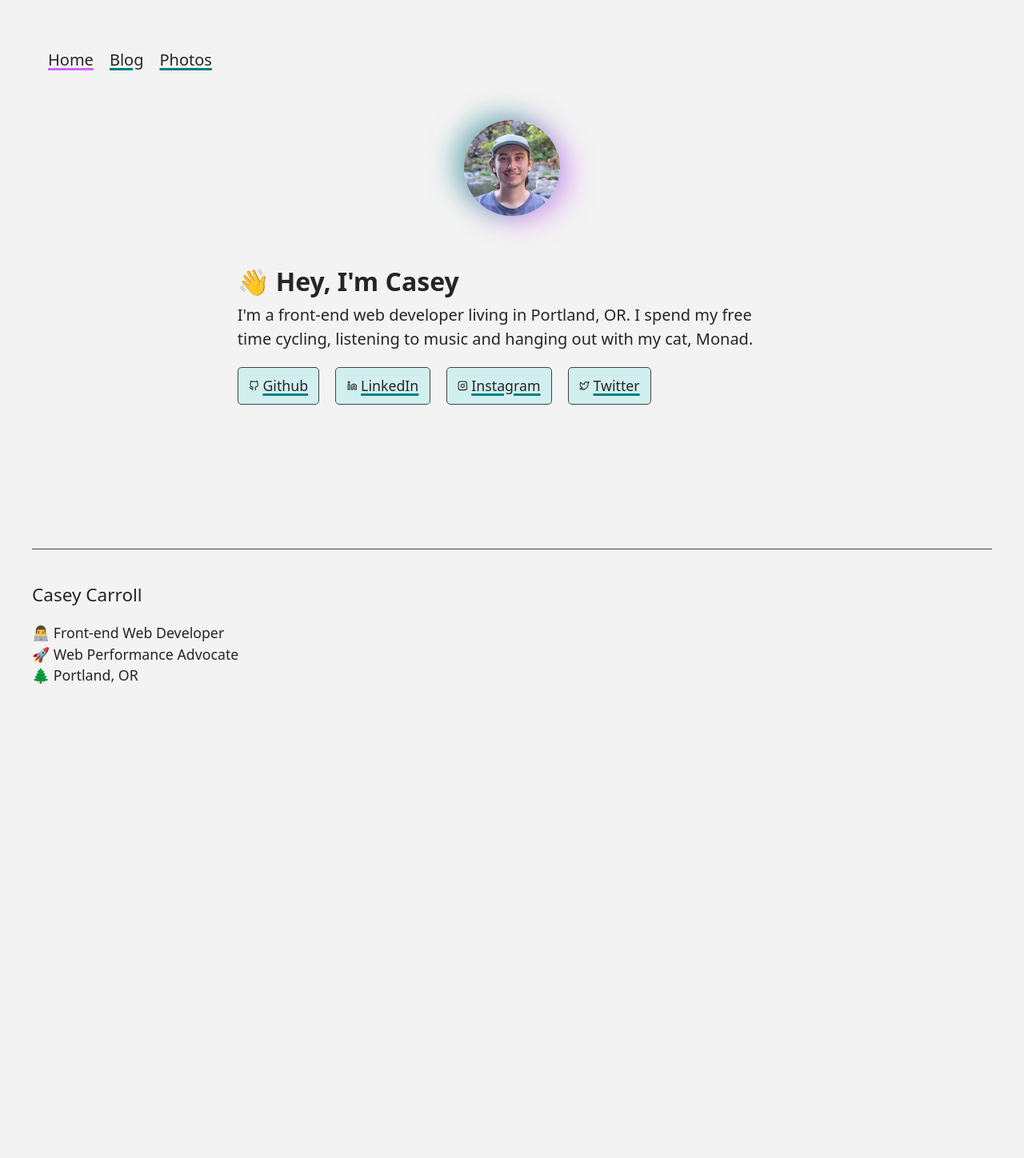
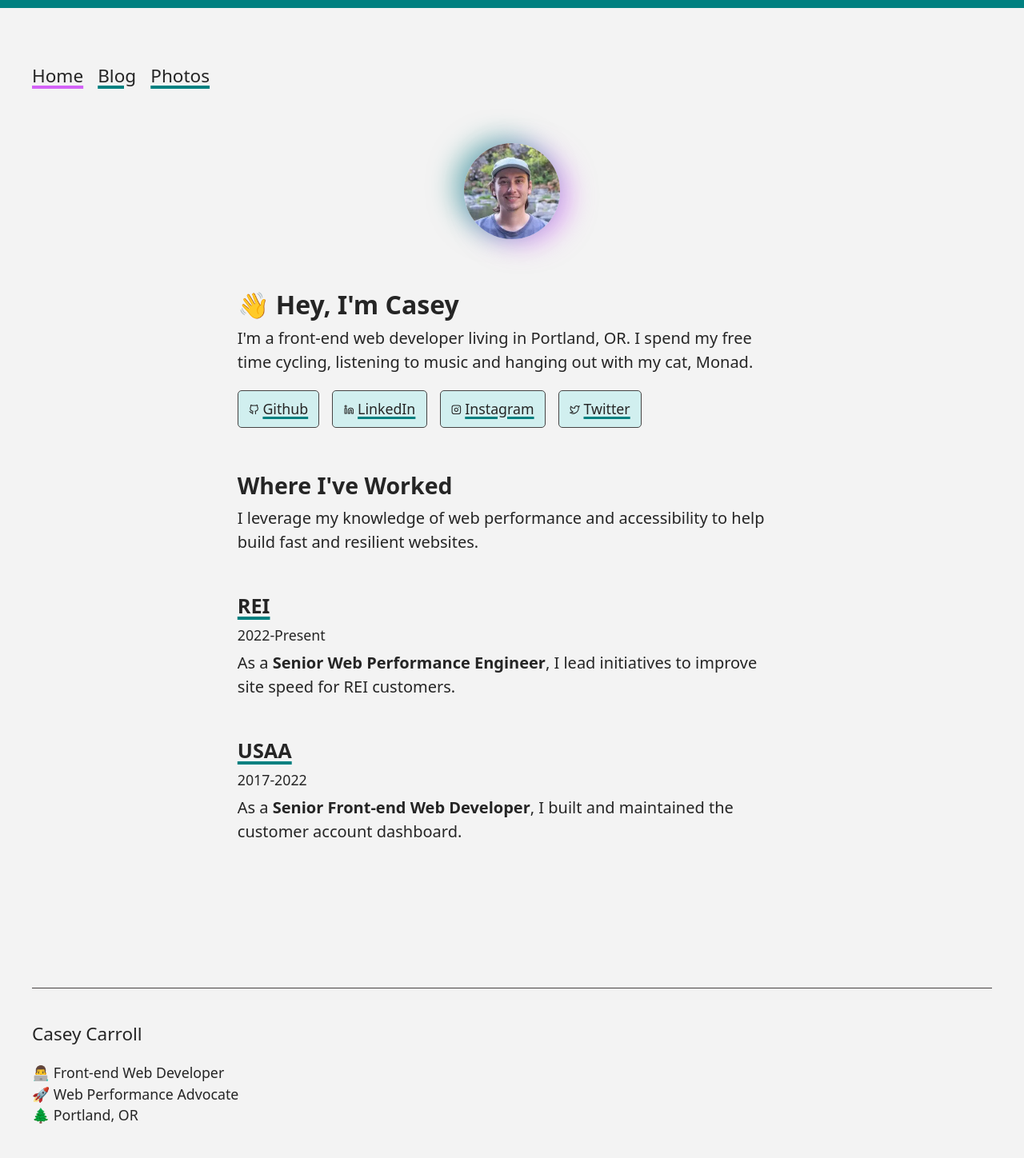
Before and after one commit to caseycarroll/caseycarroll.github.io, a Jekyll site: the page built from index.html, in a window 1280 px wide. Shown: the whole page at 80% size. Built offline with Jekyll 4.4.1, drawn with Linux system fonts in a browser that asks for light colours; before the commit the page ends 900 px from its top, so only the background shows below that.

Commit message:
edit and add content, branding

```diff
--- a/_includes/header.html
+++ b/_includes/header.html
@@ -1,6 +1,6 @@
 <header>
     <nav>
-        <ul role="list" class="cluster">
+        <ul role="list" class="cluster unstyled-list">
             <li>
                 <a id="home" href="/" class="{%if page.link == "home" %}current-page{%endif%}">Home
                     {%if page.link == "home" %}
--- a/_sass/cluster.scss
+++ b/_sass/cluster.scss
@@ -1,5 +1,5 @@
 [class*="cluster"] {
-    --space: 1em;
+    --space: 0.8em;
     display: flex;
     flex-wrap: wrap;
     gap: var(--space, 1em);
--- a/assets/css/base.scss
+++ b/assets/css/base.scss
@@ -25,6 +25,9 @@
 }
 
 body {
+    border-top-color: var(--color-primary);
+    border-width: 10px;
+    border-top-style: solid;
     background: var(--color-light);
     color: var(--color-dark);
     padding-inline: 2em;
@@ -70,6 +73,10 @@ ol {
 
 :is(h1, h2, h3) + *:not(img, iframe, ul) {
     --flow-space: 0.5em;
+}
+
+header {
+    font-size: var(--step-font-1);
 }
 
 header, footer {
@@ -149,4 +156,5 @@ a {
     display: block;
     font-size: var(--step-font--1);
     font-weight: normal;
+    margin-block-start: 0.75em;
 }
--- a/index.html
+++ b/index.html
@@ -35,3 +35,9 @@ link: home
         <span class="visually-hidden">external link</span>
     </li>
 </ul>
+<h2>Where I've Worked</h2>
+<p>I leverage my knowledge of web performance and accessibility to help build fast and resilient websites. </p>
+<h3><a href="www.rei.com">REI</a> <span class="subheader">2022-Present</span></h3>
+<p>As a <b>Senior Web Performance Engineer</b>, I lead initiatives to improve site speed for REI customers.</p>
+<h3><a href="www.usaa.com">USAA</a> <span class="subheader">2017-2022</span></h3>
+<p>As a <b>Senior Front-end Web Developer</b>,  I built and maintained the customer account dashboard.</p>
```
Also changed, not shown: _posts/2022-06-22-disabling-server-push.md (+1 -1 lines), _posts/2022-12-4-catching-the-wheel.md (+1 -1 lines). Lines whose indentation alone changed are shown as unchanged.
